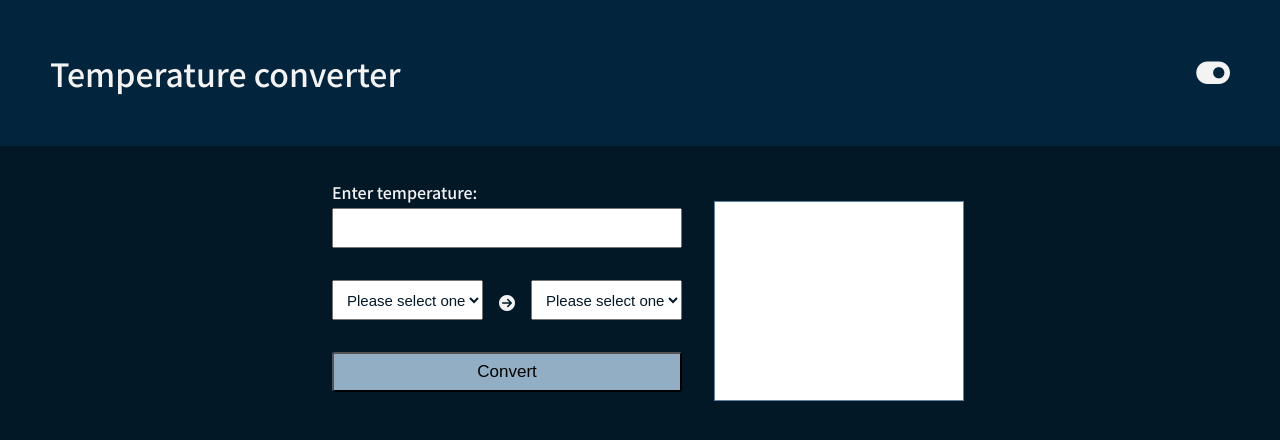
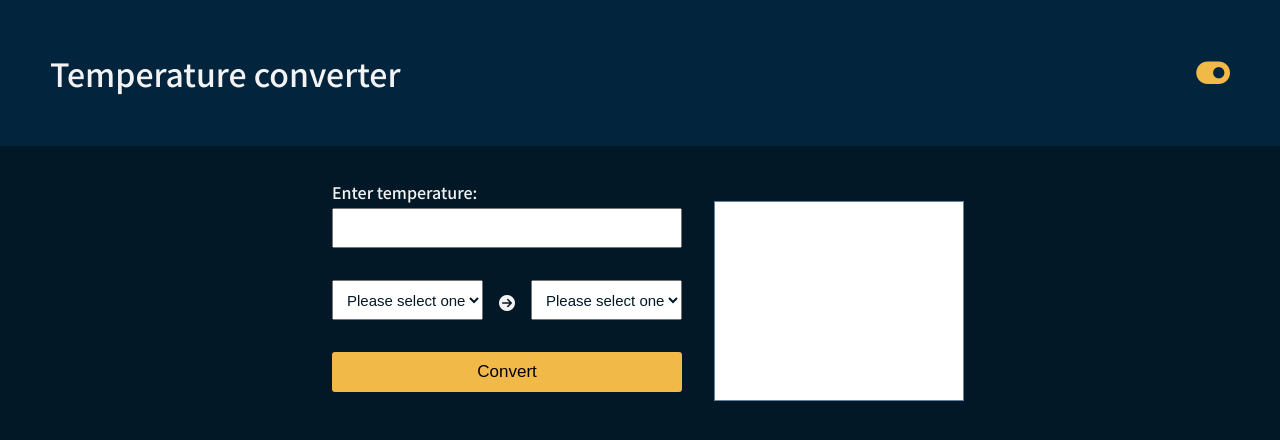
Before and after one commit to AnaScuturici/temperature-converter, a Vue app: page / in a window 1280 px wide. Shown: the top 440 px of the page. Built offline with nearby package versions, Linux system fonts and the light colour scheme.

Commit message:
change buttons color

```diff
--- a/src/components/Button.vue
+++ b/src/components/Button.vue
@@ -24,7 +24,8 @@ button {
     height: 40px;
     font-size: 17px;
     border-radius: 3px;
-    background: #91aec4;
+    background: #f1b948;
+    border: none;
     cursor: pointer;
 }
 </style>
--- a/src/components/Toggle.vue
+++ b/src/components/Toggle.vue
@@ -33,5 +33,6 @@ export default {
 <style scoped>
 .fa-solid {
   font-size: 30px;
+  color: #f1b948;
 }
 </style>
```
